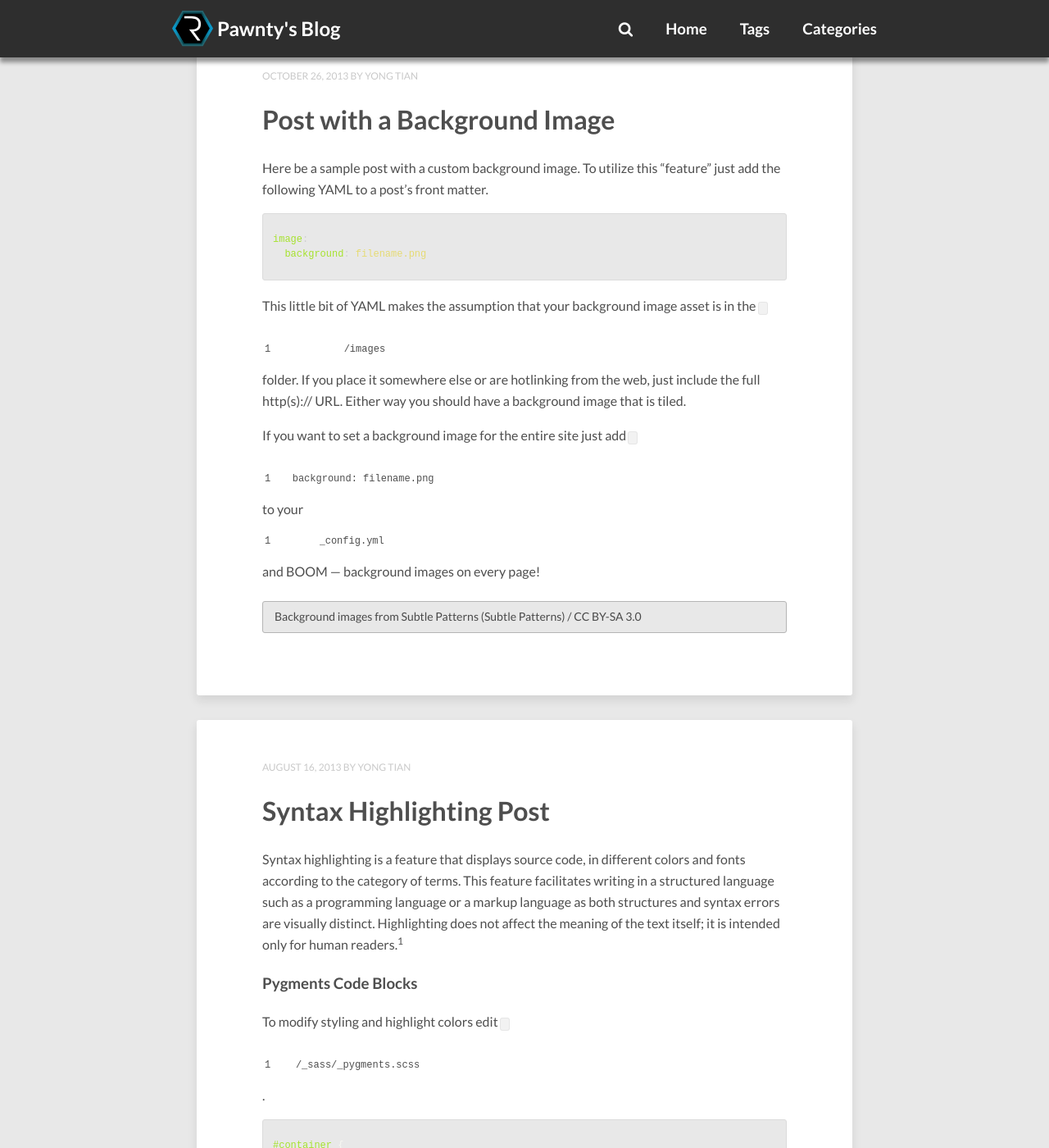
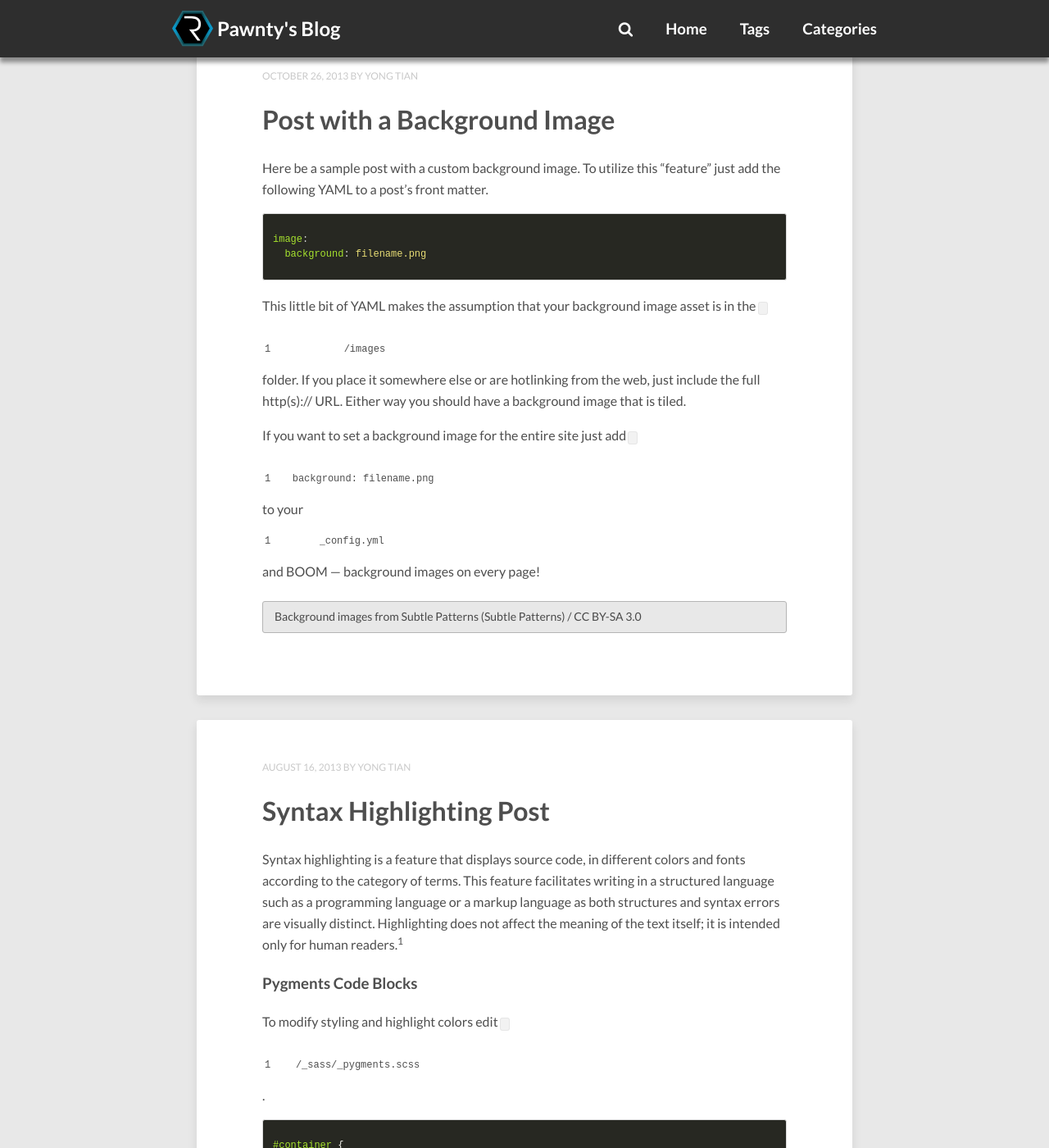
Before and after one commit to pawnty/pawnty.github.io, a Jekyll site: the page built from index.html, in a window 1280 px wide and 1400 px high, scrolled down 1710 px. Shown: the whole window at 82% size. Built offline with Jekyll 4.4.1, drawn with Linux system fonts in a browser that asks for light colours; nearby versions of some CDN libraries; formulas are drawn with MathJax 3; the list of posts is cut into pages by our own code; comment, search, counter and statistics services are not loaded.

Commit message:
change back

```diff
--- a/_sass/_pygments.scss
+++ b/_sass/_pygments.scss
@@ -3,7 +3,7 @@
 	@include font(12);
 	color: #d0d0d0;
 	border: 1px solid darken($body-color, 5);
-	background-color: #e8e8e8; /*#272822; */
+	background-color: #272822;
 	@include rounded(3px);
 	pre {
 		position: relative;
```
